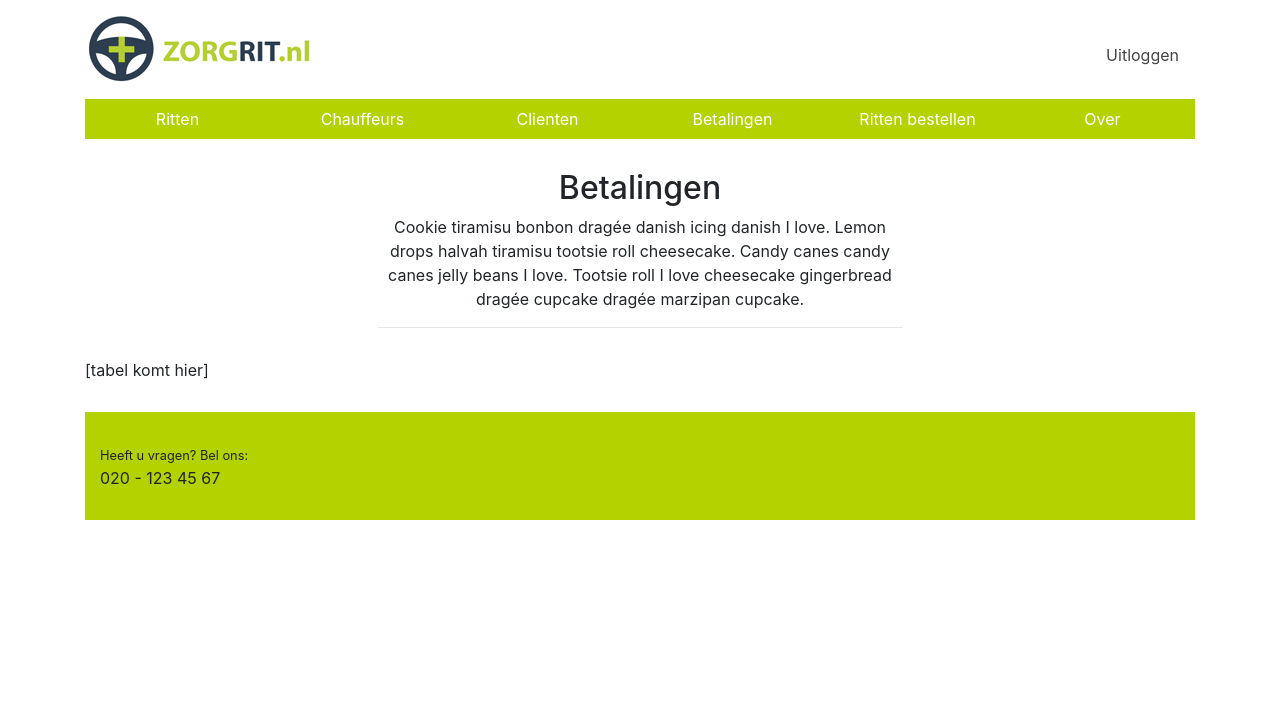
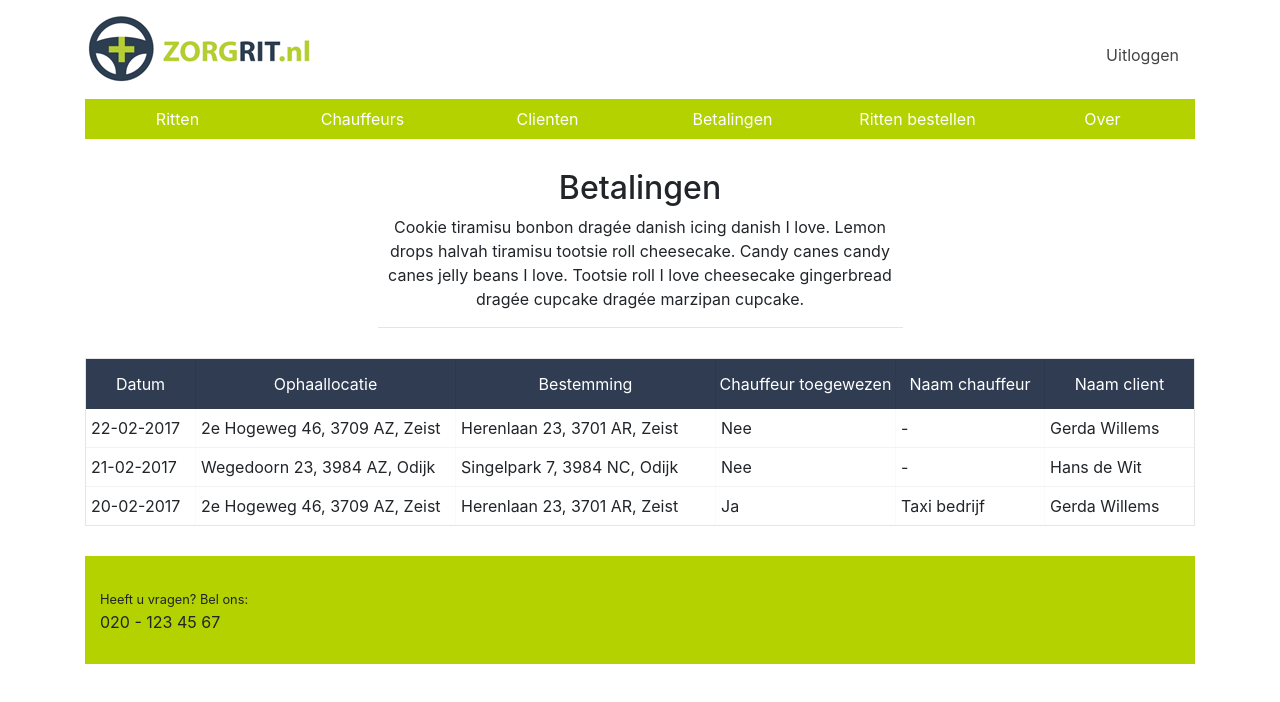
Before and after one commit to MitchDorrestijn/zrit-client, a React (Create React App) app: page / in a window 1280 px wide. Shown: the top 702 px of the page. Built offline with nearby package versions, Linux system fonts and the light colour scheme.

Commit message:
Created sortable datatable with static dummy data

```diff
--- a/package.json
+++ b/package.json
@@ -14,6 +14,7 @@
     "react-dom": "^16.3.2",
     "react-router-dom": "^4.2.2",
     "react-scripts": "1.1.4",
+    "react-table": "^6.8.2",
     "react-test-renderer": "^16.3.2",
     "reactstrap": "^5.0.0-beta.3"
   },
--- /dev/null
+++ b/src/main/components/CRUDTable.js
@@ -0,0 +1,32 @@
+import React, { Component } from 'react';
+import ReactTable from "react-table";
+import 'react-table/react-table.css'
+
+import '../css/table.css';
+
+export default class CRUDTable extends Component {
+  constructor(props){
+    super(props);
+    this.state = {
+      data: [
+        {datum: '22-02-2017', ophaal_locatie: '2e Hogeweg 46, 3709 AZ, Zeist', bestemming: 'Herenlaan 23, 3701 AR, Zeist', 'chauffeur_toegewezen': 'Nee', 'naam_chauffeur': '-', naam_client: 'Gerda Willems'},
+        {datum: '21-02-2017', ophaal_locatie: 'Wegedoorn 23, 3984 AZ, Odijk', bestemming: 'Singelpark 7, 3984 NC, Odijk', 'chauffeur_toegewezen': 'Nee', 'naam_chauffeur': '-', naam_client: 'Hans de Wit'},
+        {datum: '20-02-2017', ophaal_locatie: '2e Hogeweg 46, 3709 AZ, Zeist', bestemming: 'Herenlaan 23, 3701 AR, Zeist', 'chauffeur_toegewezen': 'Ja', 'naam_chauffeur': 'Taxi bedrijf', naam_client: 'Gerda Willems'},
+      ],
+      columns: [
+        {Header: 'Datum', accessor: 'datum', minWidth: 110, maxWidth: 110},
+        {Header: 'Ophaallocatie', accessor: 'ophaal_locatie', minWidth: 260, maxWidth: 260},
+        {Header: 'Bestemming', accessor: 'bestemming', minWidth: 260, maxWidth: 260},
+        {Header: 'Chauffeur toegewezen', accessor: 'chauffeur_toegewezen', minWidth: 180, maxWidth: 180},
+        {Header: 'Naam chauffeur', accessor: 'naam_chauffeur'},
+        {Header: 'Naam client', accessor: 'naam_client'}
+      ]
+    }
+  }
+
+  render() {
+    return(
+      <ReactTable showPaginationBottom={false} minRows={0} data={this.state.data} columns={this.state.columns} />
+    );
+  }
+}
--- a/src/main/container/TablePage.js
+++ b/src/main/container/TablePage.js
@@ -2,6 +2,7 @@ import React, { Component } from 'react';
 import Header from '../components/Header';
 import TextContent from '../components/TextContent';
 import Footer from '../components/Footer';
+import CRUDTable from '../components/CRUDTable';
 import { Container, Row, Col } from 'reactstrap';
 
 //this class puts all the necessary components together to render the full table page.
@@ -15,7 +16,7 @@ export default class TablePage extends Component {
             <TextContent title="Betalingen">
               Cookie tiramisu bonbon dragée danish icing danish I love. Lemon drops halvah tiramisu tootsie roll cheesecake. Candy canes candy canes jelly beans I love. Tootsie roll I love cheesecake gingerbread dragée cupcake dragée marzipan cupcake.
             </TextContent>
-            [tabel komt hier]
+            <CRUDTable />
             <Footer />
           </Col>
         </Row>
--- /dev/null
+++ b/src/main/css/table.css
@@ -0,0 +1,9 @@
+.rt-thead.-header {
+  background: #303c51;
+  color: #FFFFFF;
+  box-shadow: none !important;
+}
+
+.rt-resizable-header {
+  padding: 15px 0px !important;
+}
```
Also changed, not shown: 1 other file (tests, documents, lock files or other folders).
